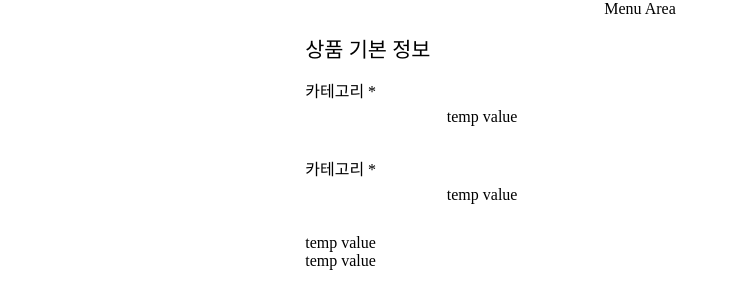
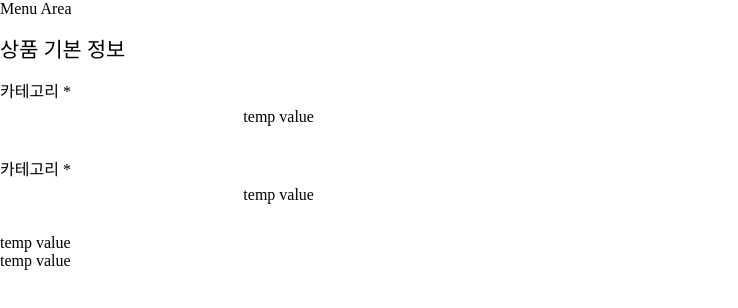
Before and after one commit to wantedPreOnboarding/19_02nd_slr_admin, a React (Create React App) app: page / in a window 1280 px wide. Shown: the top 308 px of the page, without its empty margins (0-738 px from the left). Built offline with nearby package versions, Linux system fonts and the light colour scheme.

Commit message:
Add - Grid size 디폴트, center prop 적용

```diff
--- a/src/Components/Grid/Grid.jsx
+++ b/src/Components/Grid/Grid.jsx
@@ -3,12 +3,25 @@ import styles from './Grid.module.css';
 import { COLUMNS } from './constants';
 import { classNames, isCssUnit } from 'utils';
 
-export default function Grid({ className, container = false, size, item = true, children, style }) {
+export default function Grid({
+  className,
+  container = false,
+  item = true,
+  size = 12,
+  children,
+  style,
+  center,
+}) {
   const gridWidth = isCssUnit(size) ? size : (size / COLUMNS) * 100 + '%';
 
   return (
     <div
-      className={classNames(container ? styles.gridContainer : styles.gridItem, className)}
+      className={classNames(
+        className,
+        container && styles.gridContainer,
+        item && styles.gridItem,
+        center && styles.gridCenter
+      )}
       {...{
         style: size && {
           width: gridWidth,
--- a/src/Components/Grid/Grid.module.css
+++ b/src/Components/Grid/Grid.module.css
@@ -8,3 +8,7 @@
 .gridItem {
   flex-direction: row;
 }
+
+.gridCenter {
+  justify-content: center;
+}
```
